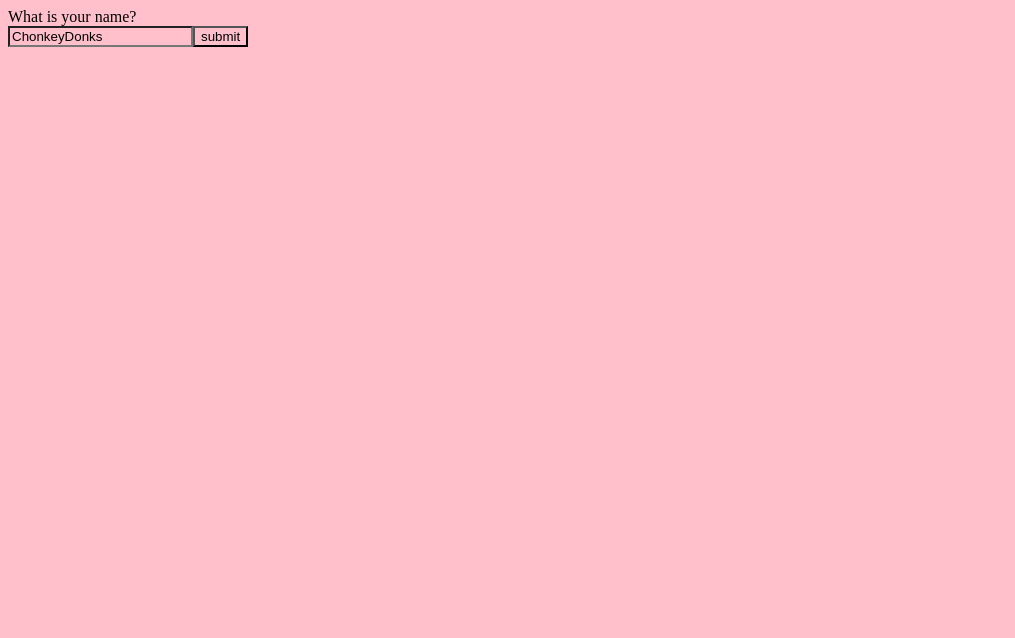
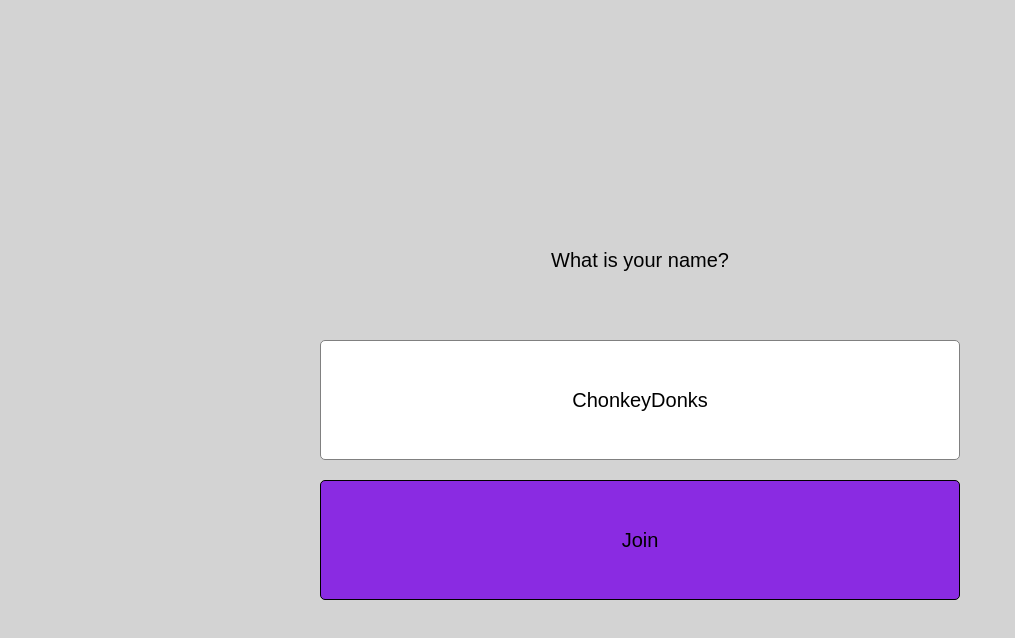
Before and after one commit to dakotamum/bankey, a React (Vite) app: page / in a window 1280 px wide. Shown: the top 638 px of the page, without its empty margins (0-1015 px from the left). Built offline with nearby package versions, Linux system fonts and the light colour scheme.

Commit message:
added some css

```diff
--- a/src/App.css
+++ b/src/App.css
@@ -1,7 +1,53 @@
 * {
-  background-color: pink;
+  margin: 0;
+  font-family: 'Arial';
+  font-size: 20px;
 }
 
-.button {
-  background-color: green;
+button {
+  all: unset;
+  display: flex;
+  justify-content: center;
+  align-items: center;
+  background-color: blueviolet;
+  border: 1px solid black;
+  border-radius: 5px;
 }
+
+button:hover {
+  background-color: white;
+}
+
+input {
+  all: unset;
+  text-align: center;
+  border: 1px solid #808080;
+  border-radius: 5px;
+  background-color: white;
+}
+
+input:hover {
+  border: 1px solid black;
+}
+
+.page {
+  background-color: lightgrey;
+  display: flex;
+  justify-content: center;
+  align-items: center;
+  height: 100vh;
+}
+
+.dialog {
+  display: grid;
+  grid-template-rows: 1fr 1fr 1fr;
+  gap: 1em;
+  width: 50%;
+  height: 50%;
+}
+
+.prompt {
+  display: flex;
+  justify-content: center;
+  align-items: center;
+}
--- a/src/pages/AboutPage.jsx
+++ b/src/pages/AboutPage.jsx
@@ -7,7 +7,7 @@ function AboutPage( {navigateTo} ){
     <>
       <div>
         <div>
-          About
+          Developed by Dakota Mumford
         </div>
         <button onClick={()=> navigateTo("homepage")}>home</button>
       </div>
--- a/src/pages/StartingPage.jsx
+++ b/src/pages/StartingPage.jsx
@@ -11,12 +11,14 @@ function StartingPage( {navigateTo, currentPlayerName, changePlayerName} ){
 
   return (
     <>
-      <div>
-        <div>
-          What is your name?
+      <div className="page">
+        <div className="dialog">
+          <div className="prompt">
+            What is your name?
+          </div>
+          <input type="text" id="nameinput" defaultValue={currentPlayerName} onChange={(event) => updateInputName(event.target.value)}></input>
+          <button onClick={()=>changePlayerName(currentInputName)}>Join</button>
         </div>
-        <input type="text" id="nameinput" defaultValue={currentPlayerName} onChange={(event) => updateInputName(event.target.value)}></input>
-        <button onClick={()=>changePlayerName(currentInputName)}>submit</button>
       </div>
     </>
   );
```
